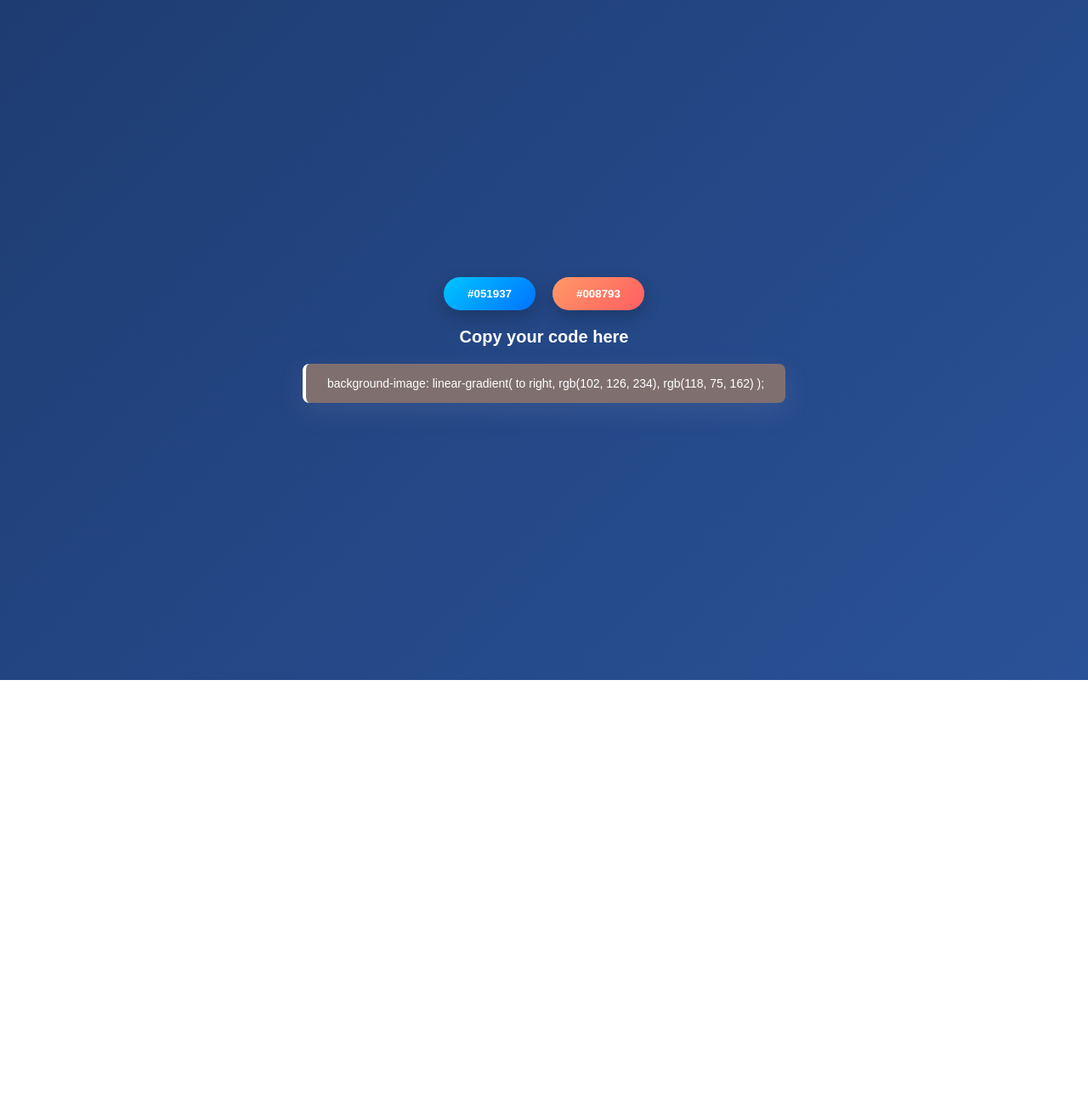
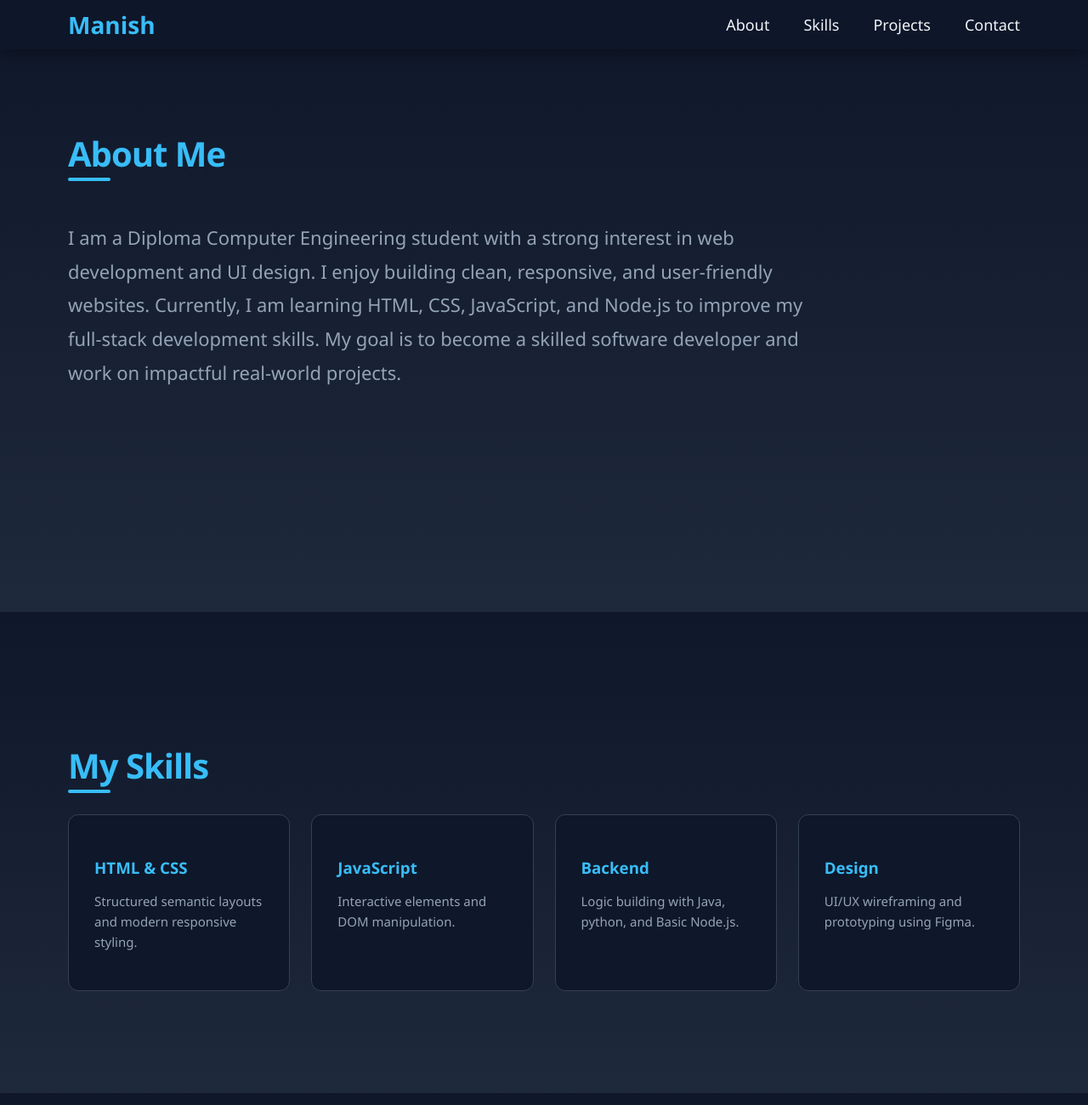
Before and after one commit to manishnikam0908/manishnikam0908.github.io, a plain HTML site: page index.html in a window 1280 px wide. Shown: the top 1300 px of the page at 85% size. Before the commit the page ends 800 px from the top, so only its background shows below. Drawn offline with Linux system fonts and the light colour scheme.

Commit message:
Add files via upload

```diff
--- a/index.css
+++ b/index.css
@@ -1,78 +1,184 @@
-
-
-  body {
-  margin: 0;
-  height: 100vh;
-  display: flex;
-  justify-content: center;
-  align-items: center;
-  background: linear-gradient(135deg, #1e3c72, #2a5298);
-  font-family: Arial, sans-serif;
+/* Add a custom scrollbar */
+::-webkit-scrollbar {
+    width: 10px;
+}
+::-webkit-scrollbar-track {
+    background: #0F172A;
+}
+::-webkit-scrollbar-thumb {
+    background: #38BDF8;
+    border-radius: 5px;
 }
 
-
-
+/* Add a subtle gradient background to sections */
 section {
-  text-align: center;
+    background: linear-gradient(180deg, #0F172A 0%, #1E293B 100%);
 }
 
-section div:first-child {
-  display: flex;
-  justify-content: center;
-  gap: 20px;
-  margin-bottom: 20px;
+/* Improve Typography */
+h2 {
+    letter-spacing: -1px;
+    position: relative;
+    display: inline-block;
 }
 
-h1 {
-  margin-bottom: 20px;
-  color: white;
-  font-size: 20px;
-  font-weight: 600;
+h2::after {
+    content: '';
+    position: absolute;
+    bottom: -5px;
+    left: 0;
+    width: 50px;
+    height: 4px;
+    background: #38BDF8;
+    border-radius: 2px;
+}
+html {
+    scroll-behavior: smooth;
 }
 
-.copyCode {
-    color: white;
-  background: rgb(128, 111, 111);
-  padding: 15px 25px;
-  border-radius: 8px;
-  font-size: 14px;
-box-shadow: 0 10px 30px rgba(158, 163, 198, 0.15);
-  border-left: 4px solid white;
-
+body {
+    margin: 0;
+    padding: 0;
+    font-family: 'Segoe UI', Tahoma, Geneva, Verdana, sans-serif;
+    background-color: #0F172A;
 }
 
-
-#mybutton,
-#mybutton2 {
-  padding: 12px 28px;
-  border-radius: 30px;
-  border: none;
-  font-weight: 600;
-  cursor: pointer;
-  transition: all 0.3s ease;
-  box-shadow: 0 8px 20px rgba(0, 0, 0, 0.2);
+header {
+    justify-content: space-between;
+    align-items: center;
+    background-color: rgba(15, 23, 42, 0.95); /* Matches Section Background */
+    display: flex;
+    padding: 10px 0;
+    box-shadow: 0px 4px 20px rgba(0, 0, 0, 0.4);
+    position: fixed;
+    top: 0;
+    width: 100%;
+    z-index: 1000;
+    backdrop-filter: blur(5px); /* Adds a modern frosted glass effect */
 }
 
-/* Different colors */
-#mybutton {
-  background: linear-gradient(135deg, #00c6ff, #0072ff);
-  color: white;
+.logo {
+    font-size: 28px;
+    font-weight: bold;
+    color: #38BDF8; /* Blue brand color */
+    margin-left: 80px;
 }
 
-#mybutton2 {
-  background: linear-gradient(135deg, #ff9966, #ff5e62);
-  color: white;
+ul {
+    display: flex;
+    gap: 40px;
+    padding-right: 80px;
+    margin: 0;
 }
 
-/* Hover effect */
-#mybutton:hover,
-#mybutton2:hover {
-  transform: translateY(-4px);
-  box-shadow: 0 15px 30px rgba(0, 0, 0, 0.35);
+li {
+    list-style: none;
 }
 
-/* Click effect */
-#mybutton:active,
-#mybutton2:active {
-  transform: scale(0.95);
+ul li a {
+    text-decoration: none;
+    font-size: 18px;
+    color: #F1F5F9; /* White text for header */
+    font-weight: 500;
+    transition: 0.3s;
 }
+
+ul li a:hover {
+    color: #38BDF8;
+}
+
+/* Common Section Styles */
+section {
+    padding: 120px 80px;
+}
+
+h2 {
+    font-size: 40px;
+    margin-bottom: 30px;
+    color: #38BDF8;
+}
+
+/* About Section */
+.about-section {
+    background-color: #0F172A;
+    min-height: 60vh;
+}
+
+.about-section p {
+    font-size: 22px;
+    line-height: 1.8;
+    color: #94A3B8;
+    max-width: 900px;
+}
+
+/* Skills & Projects Grid */
+.skills-section, .contact-section {
+    background-color: #1E293B;
+}
+
+.projects-section {
+    background-color: #0F172A;
+}
+
+.skills-container, .projects-container {
+    display: grid;
+    grid-template-columns: repeat(auto-fit, minmax(250px, 1fr));
+    gap: 25px;
+}
+
+.skill-box, .project-box {
+    background-color: #0F172A;
+    padding: 30px;
+    border-radius: 12px;
+    border: 1px solid #334155;
+    transition: all 0.3s ease;
+}
+
+/* Unified Hover Effect */
+.skill-box:hover, .project-box:hover {
+    transform: translateY(-10px);
+    border-color: #38BDF8;
+    box-shadow: 0 0 20px rgba(56, 189, 248, 0.3);
+}
+
+.skill-box h3, .project-box h3 {
+    color: #38BDF8;
+    margin-bottom: 15px;
+}
+
+.skill-box p, .project-box p {
+    color: #94A3B8;
+    font-size: 15px;
+    line-height: 1.6;
+}
+
+/* Simplified Contact Section */
+.contact-card {
+    background-color: #0F172A;
+    padding: 40px;
+    border-radius: 15px;
+    max-width: 500px;
+    border: 1px solid #334155;
+    transition: 0.3s;
+}
+
+.contact-card:hover {
+    box-shadow: 0 0 30px rgba(56, 189, 248, 0.4);
+    border-color: #38BDF8;
+}
+
+.contact-card p {
+    font-size: 18px;
+    color: #F1F5F9;
+    margin-bottom: 20px;
+}
+
+.contact-card a {
+    color: #38BDF8;
+    text-decoration: none;
+    font-weight: bold;
+}
+
+.contact-card a:hover {
+    text-decoration: underline;
+}
--- a/index.html
+++ b/index.html
@@ -1,37 +1,92 @@
-<html>
-    <head>
-        <title>
-            color genret
-        </title>
-           <link rel="stylesheet" href="index.css">
 
+<!DOCTYPE html>
+<html lang="en">
+<head>
+    <meta charset="UTF-8">
+    <meta name="viewport" content="width=device-width, initial-scale=1.0">
+    <title>Manish | Portfolio</title>
+    <link rel="stylesheet" href="index.css" />
+</head>
+<body>
+    <header>
+        <div class="logo">Manish</div>
+        <nav>
+            <ul>
+                <li><a href="#about">About</a></li>
+                <li><a href="#skills">Skills</a></li>
+                <li><a href="#projects">Projects</a></li>
+                <li><a href="#contact">Contact</a></li>
+            </ul>
+        </nav>
+    </header>
 
+    <section id="about" class="about-section">
+        <div class="about-container">
+            <h2>About Me</h2>
+            <p>
+             I am a Diploma Computer Engineering student with a strong interest in web development and UI design.
+             I enjoy building clean, responsive, and user-friendly websites. Currently, I am learning HTML, CSS,
+             JavaScript, and Node.js to improve my full-stack development skills. My goal is to become a skilled
+             software developer and work on impactful real-world projects.
 
+            </p>
+        </div>
+    </section>
 
+    <section id="skills" class="skills-section">
+        <h2>My Skills</h2>
+        <div class="skills-container">
+            <div class="skill-box">
+                <h3>HTML & CSS</h3>
+                <p>Structured semantic layouts and modern responsive styling.</p>
+            </div>
+            <div class="skill-box">
+                <h3>JavaScript</h3>
+                <p>Interactive elements and DOM manipulation.</p>
+            </div>
+            <div class="skill-box">
+                <h3>Backend</h3>
+                <p>Logic building with Java, python, and Basic Node.js.</p>
+            </div>
+            <div class="skill-box">
+                <h3>Design</h3>
+                <p>UI/UX wireframing and prototyping using Figma.</p>
+            </div>
+        </div>
+    </section>
 
-    </head>
-    <script src="index.js"></script>
-    <body>
+    <section id="projects" class="projects-section">
+        <h2>My Projects</h2>
+        <div class="projects-container">
+            <div class="project-box">
+                <h3>ColorX</h3>
+                <p>A modern color palette generator for web designers.</p>
+            </div>
+            <div class="project-box">
+                <h3>Project 2</h3>
+                <p>Description for project 2 goes here.</p>
+            </div>
+            <div class="project-box">
+                <h3>Project 3</h3>
+                <p>Description for project 3 goes here.</p>
+            </div>
+            <div class="project-box">
+                <h3>Coming Soon</h3>
+                <p>New innovations are on the way.</p>
+            </div>
+        </div>
+    </section>
 
+    <section id="contact" class="contact-section">
+        <h2>Contact Me</h2>
+        <div class="contact-card">
+            <p><strong>Name:</strong> Manish Nikam</p>
+            <p><strong>Phone:</strong> +91 9156993140</p>
+            <p><strong>Email:</strong> <a href="mailto:manishnikam0908@gmail.com">manishnikam0908@gmail.com</a></p>
+            <p><strong>LinkedIn:</strong> <a href="https://www.linkedin.com/in/manishnikam" target="_blank">manishnikam</a></p>
+        </div>
+    </section>
+</body>
+</html>
 
-
-        <section>
-            <div>
-                <button id="mybutton"> #051937 </button>
-                <button id="mybutton2"> #008793</button>
-            </div>
-            <h1>Copy your code here</h1>
-            <div class="copyCode">
-               background-image: linear-gradient( to right, rgb(102, 126, 234), rgb(118, 75, 162) );
-
-            </div>
-        </section>
-
-
-
-
-
-
-
-    </body>
-</html>
+<!-- https://manishnikam0908.github.io/ -->
```
